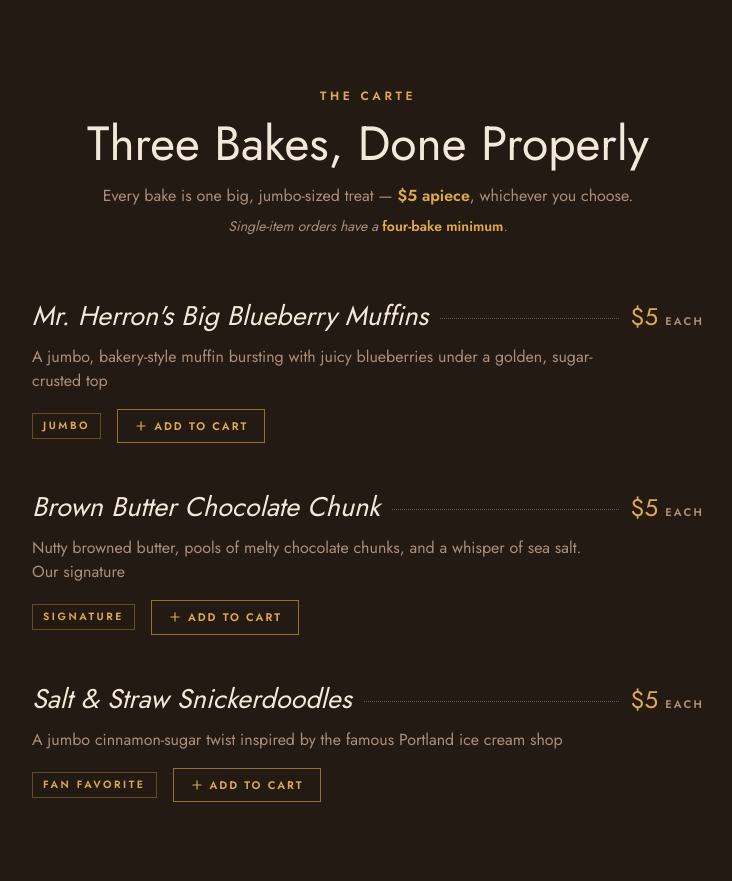
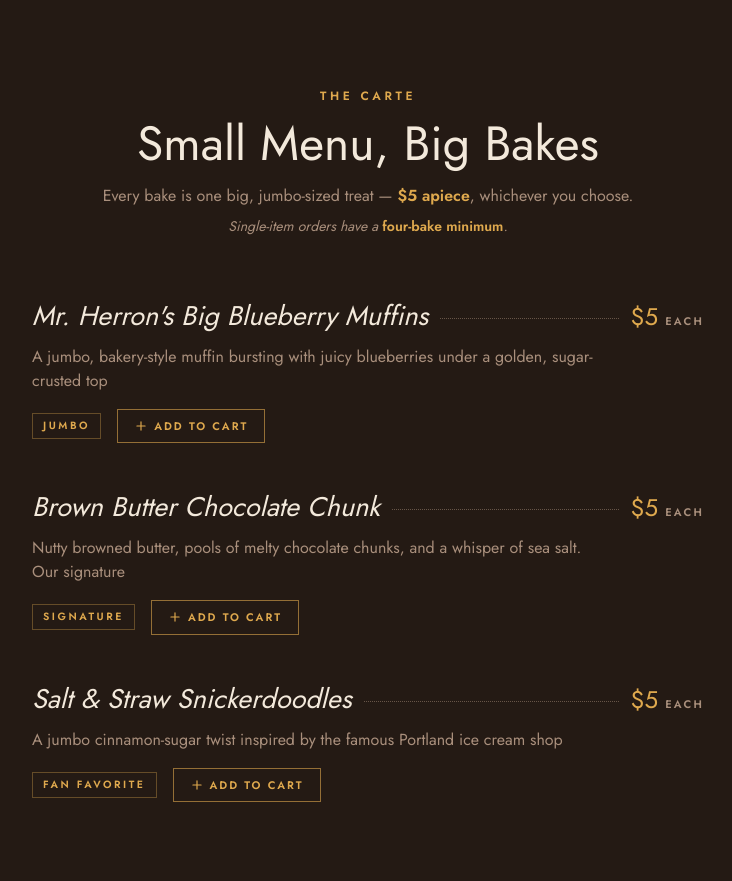
Before and after one commit to winnielanenga/collinacookies, a Next.js app: page / in a window 1280 px wide. Shown: the part 820-1701 px from the top of the page, without its empty margins (272-1004 px from the left). Built offline with nearby package versions, Linux system fonts and the light colour scheme; a web font is replaced by a local one.

Commit message:
friendlier carte heading
Co-Authored-By: Claude Fable 5 <noreply@anthropic.com>

```diff
--- a/app/page.tsx
+++ b/app/page.tsx
@@ -87,7 +87,7 @@ export default function Home() {
         <div className="container mx-auto max-w-4xl">
           <div className="mb-16 text-center">
             <p className="eyebrow mb-4">The Carte</p>
-            <h2 className="font-carte text-4xl font-normal text-cream md:text-5xl">Three Bakes, Done Properly</h2>
+            <h2 className="font-carte text-4xl font-normal text-cream md:text-5xl">Small Menu, Big Bakes</h2>
             <p className="mt-4 text-latte">
               Every bake is one big, jumbo-sized treat — <b className="font-semibold text-gold">$5 apiece</b>,
               whichever you choose.
```
